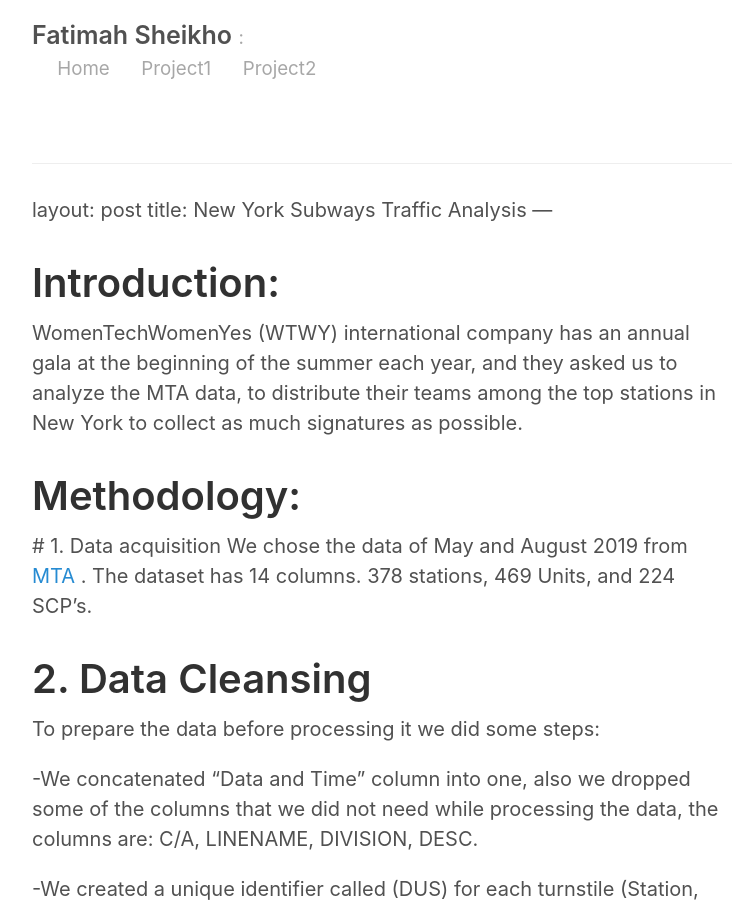
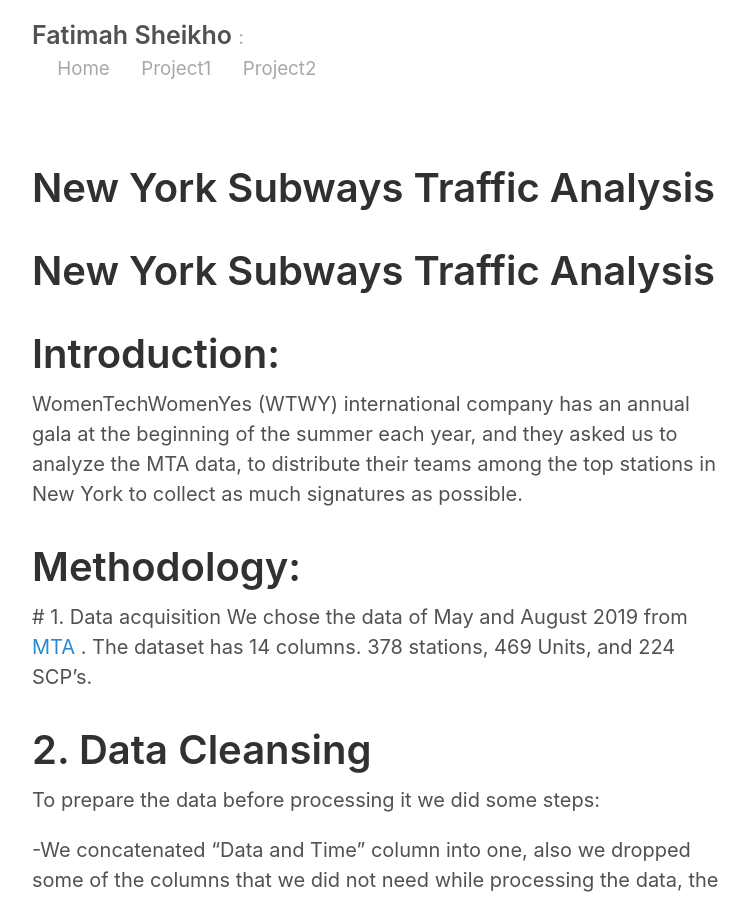
Before and after one commit to fatimahSheikho/fatimahSheikho.github.io, a Jekyll site: the page built from Project1.md, in a window 1280 px wide and 900 px high. Shown: the whole window, without its empty margins (258-1007 px from the left). Built offline with Jekyll 4.4.1, drawn with Linux system fonts in a browser that asks for light colours; our own code applies the rules of GitHub Pages for plain Markdown files.

Commit message:
Update Project1.md

```diff
--- a/Project1.md
+++ b/Project1.md
@@ -1,10 +1,6 @@
 
 
----
-layout: post
-title: New York Subways Traffic Analysis
----
-
+# New York Subways Traffic Analysis
 
 
 # Introduction:
```
